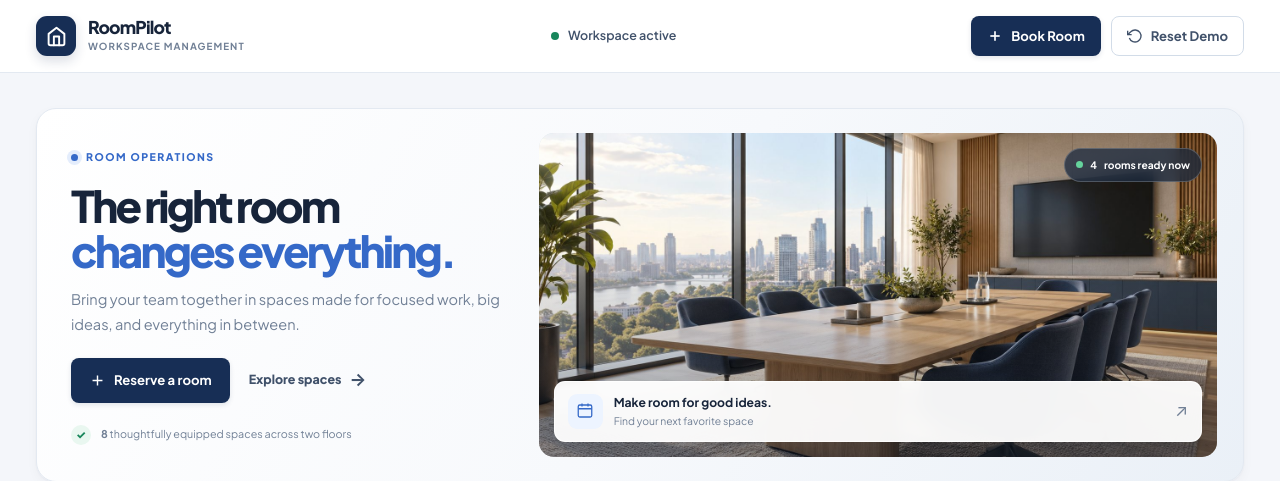
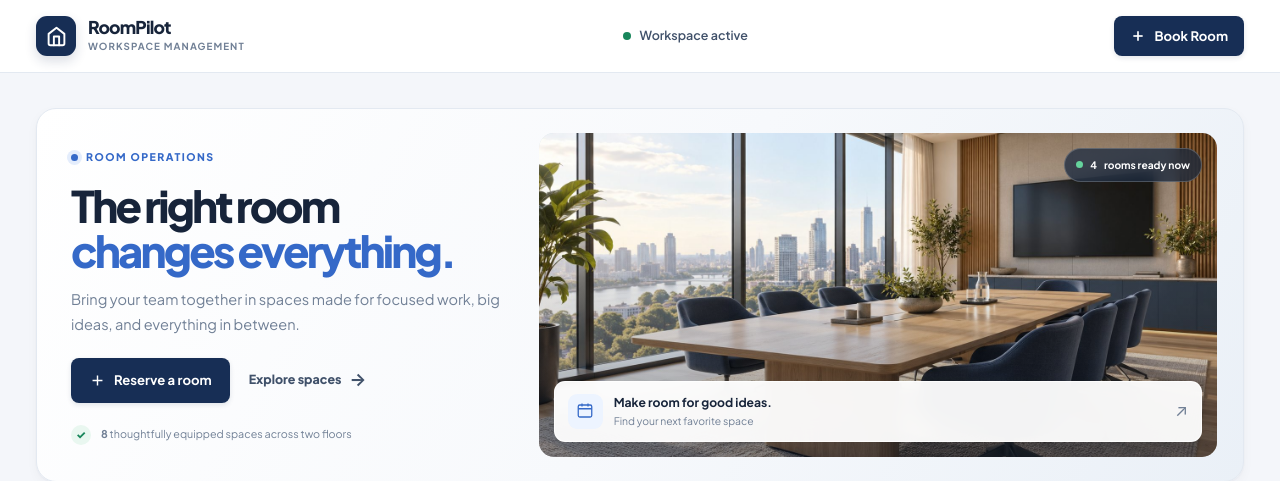
Before and after one commit to DEBUGLAB001/roompilot_python_y, a Flask app: page / in a window 1280 px wide. Shown: the top 481 px of the page. Run offline with Flask 3, Linux system fonts and the light colour scheme; data comes from the database, SQL or seed files in the repository.

```diff
--- a/static/js/app.js
+++ b/static/js/app.js
@@ -144,22 +144,6 @@ const App = (() => {
   }
 
   function setupActionButtons() {
-    // Reset DB
-    const resetBtn = document.getElementById('btn-reset-db');
-    if (resetBtn) {
-      resetBtn.addEventListener('click', async () => {
-        if (confirm('Reset RoomPilot database to initial demo state?')) {
-          try {
-            await fetch('/api/reset-demo-data', { method: 'POST' });
-            showToast('Database reset to initial demo seeds', 'success');
-            await refreshAll();
-          } catch (err) {
-            showToast('Failed to reset data', 'error');
-          }
-        }
-      });
-    }
-
     // Binary search predecessor button
     const predBtn = document.getElementById('btn-run-predecessor');
     if (predBtn) predBtn.addEventListener('click', Calendar.runBinarySearchPredecessor);
--- a/templates/index.html
+++ b/templates/index.html
@@ -40,13 +40,6 @@
             <line x1="5" y1="12" x2="19" y2="12"></line>
           </svg>
           <span>Book Room</span>
-        </button>
-        <button id="btn-reset-db" class="btn btn-secondary" title="Reset Demo Data">
-          <svg width="15" height="15" viewBox="0 0 24 24" fill="none" stroke="currentColor" stroke-width="2">
-            <polyline points="1 4 1 10 7 10"></polyline>
-            <path d="M3.51 15a9 9 0 1 0 2.13-9.36L1 10"></path>
-          </svg>
-          <span>Reset Demo</span>
         </button>
       </div>
     </div>
```
